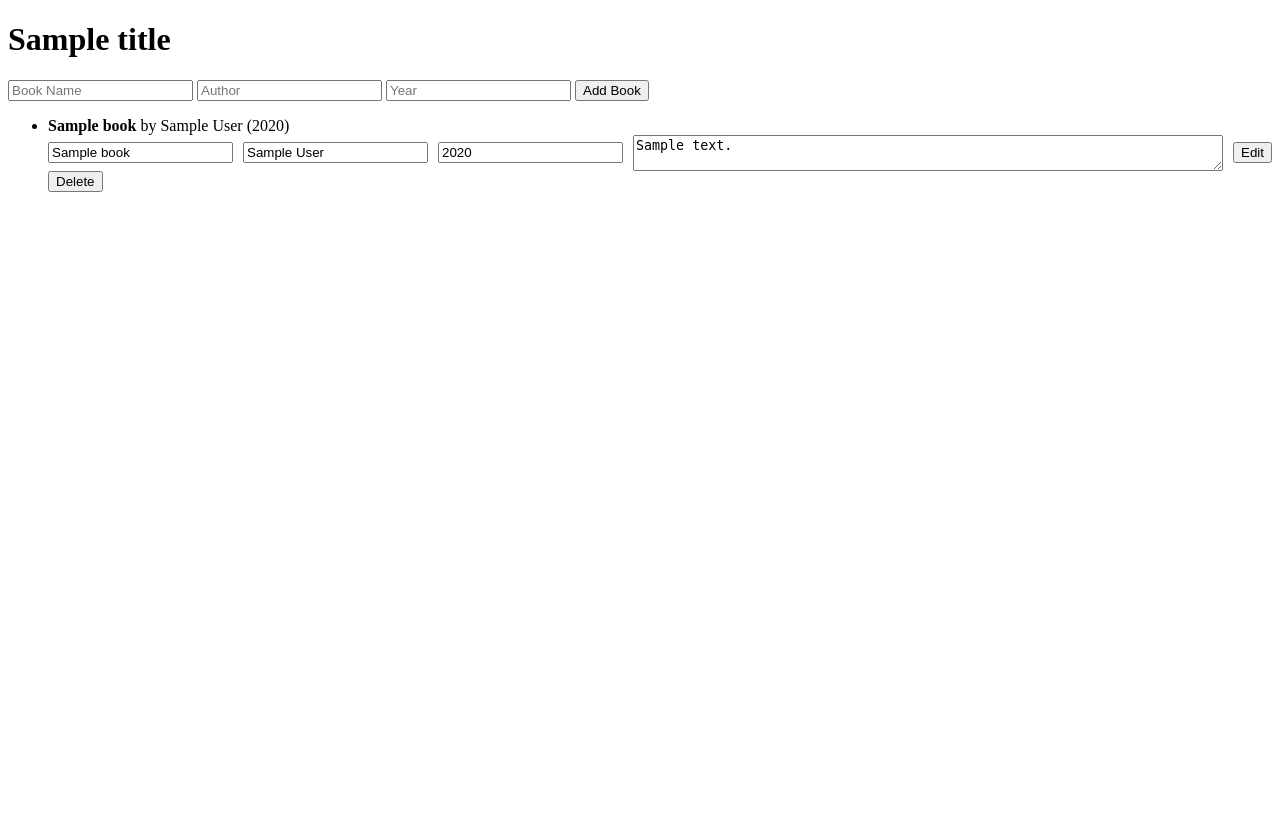
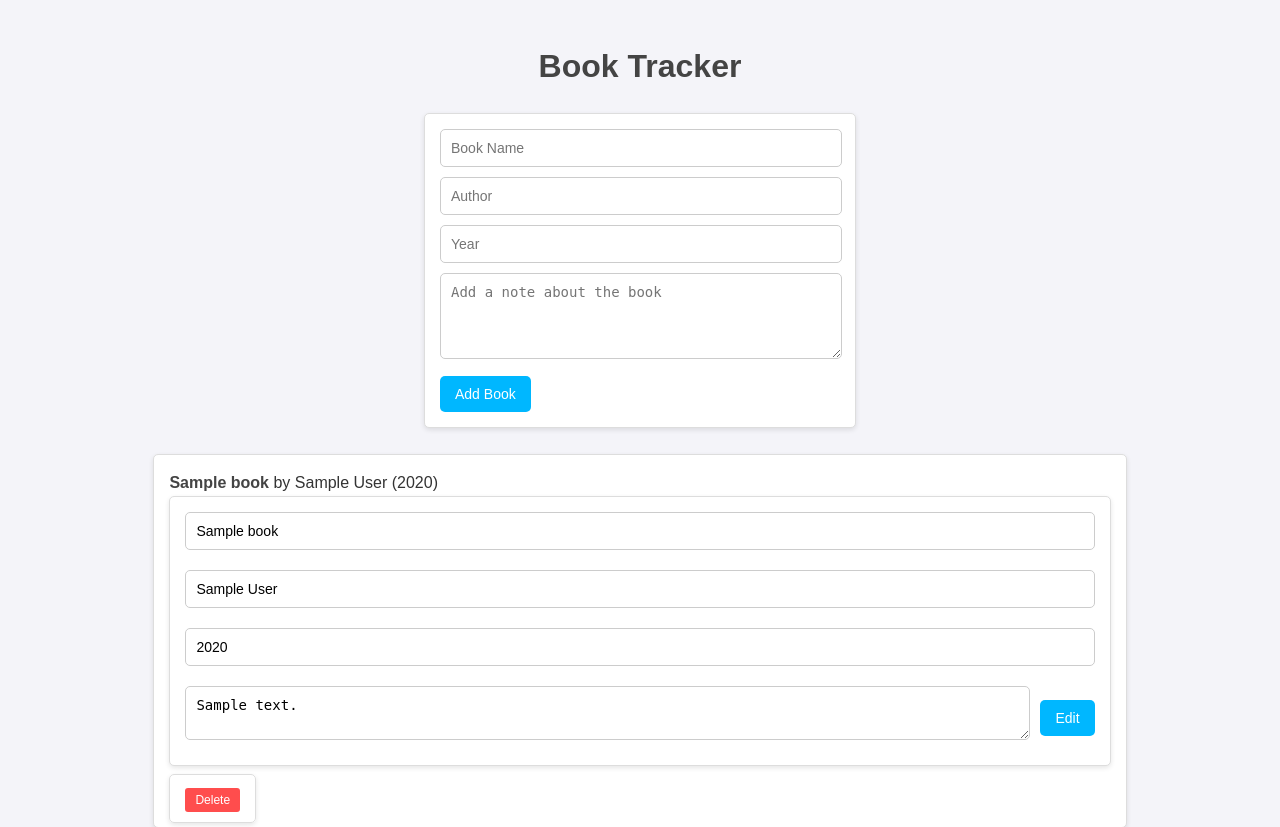
Before and after one commit to KonradAndOsman/BookTracker, a Node server app: template views/index.ejs in a window 1280 px wide. Shown: the top 827 px of the page. Before the commit the page ends 192 px from the top, so only its background shows below. Run offline with Node 20, Linux system fonts and the light colour scheme; the template is opened without the code that fills it: most values are stand-ins (such as "Sample title", 1, 10 or a date in 2020).

Commit message:
added styling

```diff
--- a/views/index.ejs
+++ b/views/index.ejs
@@ -1,16 +1,21 @@
 <!DOCTYPE html>
 <html>
   <head>
-    <title><%= title %></title>
+    <title>Book Tracker</title>
+    <link rel="stylesheet" href="/stylesheets/style.css">
   </head>
   <body>
-    <h1><%= title %></h1>
+    <h1>Book Tracker</h1>
+    <!-- Add Book Form -->
     <form action="/books/add" method="POST">
       <input type="text" name="name" placeholder="Book Name" required />
       <input type="text" name="author" placeholder="Author" required />
       <input type="number" name="year" placeholder="Year" required />
+      <textarea name="note" placeholder="Add a note about the book" rows="4"></textarea>
       <button type="submit">Add Book</button>
     </form>
+
+    <!-- Book List -->
     <ul>
       <% books.forEach(book => { %>
         <li>
```
